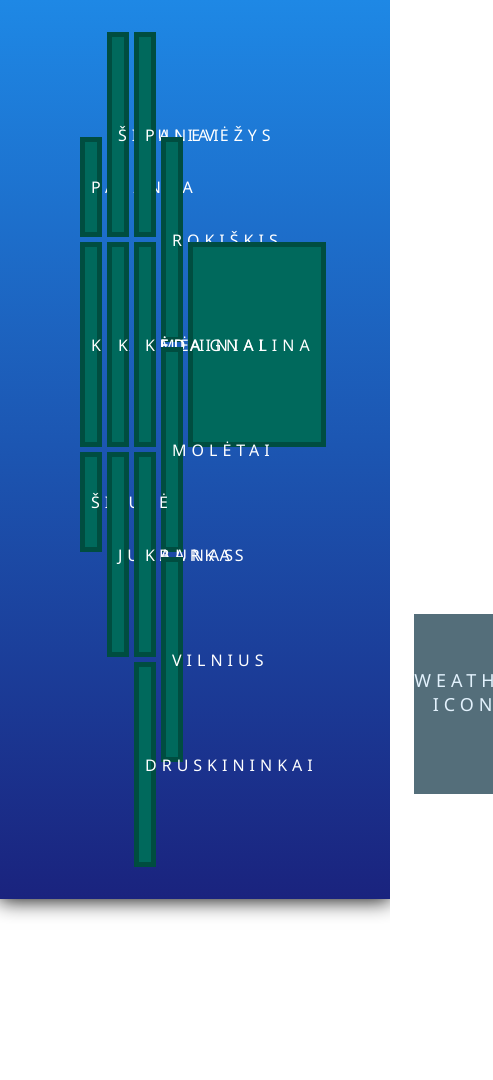
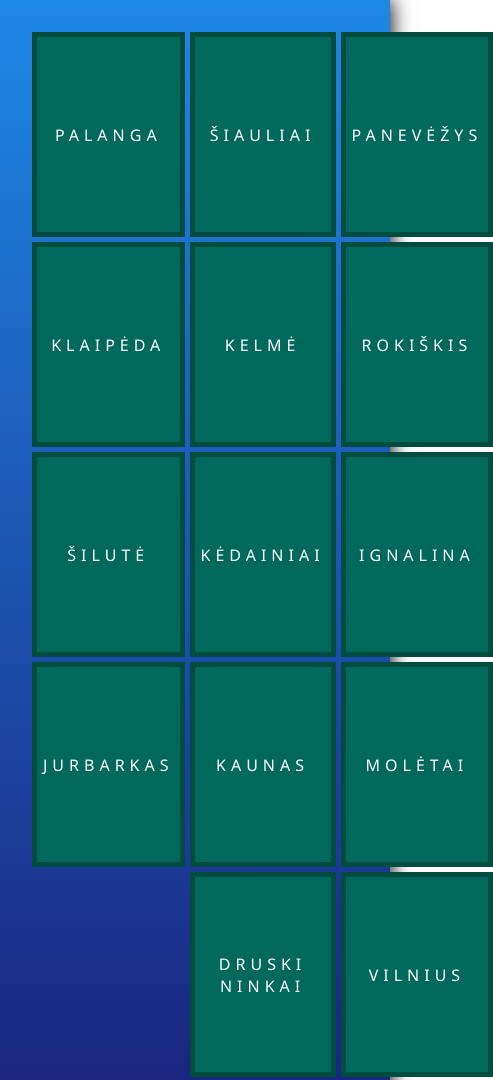
Before and after one commit to BenJanTutting/Hub, a plain HTML site: page pages/weather.html in a window 390 px wide. Shown: the top 1080 px of the page, 493 px wide, since content can reach past the window. Drawn offline with Linux system fonts and the light colour scheme.

Commit message:
implemented responsive design

```diff
--- a/pages/weather.html
+++ b/pages/weather.html
@@ -1,7 +1,7 @@
 <html>
     <head>
         <meta charset="utf-8">
-        <script src="../script\script.js"></script>
+        <script src="../script/weather script.js"></script>
 
         <link rel="stylesheet" href="../styles/weather-styles.css">
         <link rel="stylesheet" href="../styles/index-styles.css">
@@ -11,6 +11,7 @@
         <title>Weather</title>
     </head>
     <body>
+        <div class="background">
             <div class="content">
                 <button id="palanga" onclick="ShowWeatherModal(this.innerText)">
                     Palanga
@@ -52,8 +53,9 @@
                     Vilnius
                 </button>
                 <button id="druskininkai" onclick="ShowWeatherModal(this.innerText)">
-                Druskininkai
+                    Druski<wbr>ninkai
                 </button>
+            </div>
         </div>
 
         <div class="modal" id="singleCityWeatherModal">
@@ -71,7 +73,7 @@
         <footer>
             <div class="footerContainer">
                 <a href="https://openweathermap.org/api">
-                    Open Weather Map API
+                    Weather API
                 </a>
                 <a href="../index.html">
                     Home
--- a/styles/hidden-footer-styles.css
+++ b/styles/hidden-footer-styles.css
@@ -20,17 +20,21 @@ footer {
     display: grid;
     grid-template-columns: 1fr 1fr 1fr;
     gap: 5em;
-    margin-left: 4em;
-    margin-right: 4em;
-    margin-top: 140px;
-    transform: translate(0, -50%);
+    margin-left: 5em;
+    margin-right: 5em;
+    transform: translateY(-50%);
 }
 
 .footerContainer > a {
+    position: relative;
+    left: 50%;
+    transform: translateX(-50%);
+    margin-top: 280px;
     display: block;
-    padding-top: 3em;
-    padding-bottom: 3em;
     width: 100%;
+    padding-top: 50px;
+    padding-bottom: 50px;
+    max-width: 350px;
     background-color: #546E7A;
     font-family: 'Segoe UI', 'Open Sans', 'Helvetica Neue', sans-serif;
     text-transform: uppercase;
@@ -56,3 +60,31 @@ footer {
     width: default;
     text-decoration: none;
 }
+
+@media all and (max-width: 700px)
+{
+    .footerContainer {
+        margin-left: 3em;
+        margin-right: 3em;
+        gap: 3em;
+    }
+
+    .footerContainer > a {
+        padding-top: 80px;
+        padding-bottom: 80px;
+    }
+}
+
+@media all and (max-width: 570px)
+{
+    .footerContainer {
+        margin-left: 1em;
+        margin-right: 1em;
+        gap: 1em;
+    }
+
+    .footerContainer > a {
+        padding-top: 100px;
+        padding-bottom: 100px;
+    }
+}
--- a/styles/weather-styles.css
+++ b/styles/weather-styles.css
@@ -1,15 +1,21 @@
+.background {
+    background: linear-gradient(360deg, #1A237E 0%, #1E88E5 100%);
+    min-height: 100vh;
+    z-index: 2;
+    position: relative;
+    box-shadow: 0 0 20px 1px #050505;
+}
+
 .content {
-    background: linear-gradient(360deg, #1A237E 0%, #1E88E5 100%);
+    margin: auto;
     display: grid;
     gap: 5px;
     grid-template-columns: repeat(9, 1fr);
     grid-template-rows: repeat(8, 100px);
-    grid-auto-rows:minmax(auto, 200px);
-    position: relative;
+    grid-auto-rows:minmax(auto, auto);
     padding: 2em 5em;
     justify-items: stretch;
-    box-shadow: 0 0 20px 1px #050505;
-    z-index: 2;
+    max-width: 1300px;
 }
 
 .content > button {
@@ -35,78 +41,152 @@
 }
 
 .content > button:focus {
-    outline: dotted;
-    outline-width: 1px;
+    outline: none;
+    background-color: #004D40;
 }
 
 #palanga {
     grid-row: 2/3;
     grid-column: 1/3;
 }
-
 #siauliai {
     grid-row: 1/3;
     grid-column: 3/5;
 }
-
 #panevezys {
     grid-row: 1/3;
     grid-column: 5/7;
 }
-
 #rokiskis {
     grid-row: 2/4;
     grid-column: 7/9;
 }
-
 #ignalina {
     grid-row: 3/5;
     grid-column: 9/10;
 }
-
 #klaipeda {
     grid-row: 3/5;
     grid-column: 1/3;
 }
-
 #kelme {
     grid-row: 3/5;
     grid-column: 3/5;
 }
-
 #kedainiai {
     grid-row: 3/5;
     grid-column: 5/7;
 }
-
 #moletai {
     grid-row: 4/6;
     grid-column: 7/9;
 }
-
 #silute {
     grid-row: 5/6;
     grid-column: 1/3;
 }
-
 #jurbarkas {
     grid-row: 5/7;
     grid-column: 3/5;
 }
-
 #kaunas {
     grid-row: 5/7;
     grid-column: 5/7;
 }
-
 #vilnius {
     grid-row: 6/8;
     grid-column: 7/9;
 }
-
 #druskininkai {
     grid-row: 7/9;
     grid-column: 5/7;
+}
+
+@media all and (max-width: 930px)
+{
+    .content {
+        grid-template-columns: repeat(8, 1fr);
+    }
+    #ignalina {
+        grid-row: 4/5;
+        grid-column: 7/9;
+    }
+    #moletai {
+        grid-row: 5/6;
+    }
+}
+
+@media all and (max-width: 760px)
+{
+    .content{
+        padding: 2em;
+    }
+}
+
+@media all and (max-width: 660px)
+{
+    .content {
+        grid-template-columns: repeat(3, 1fr);
+        grid-template-rows: repeat(10, 100px);
+        padding: 2em;
+    }
+
+    #palanga {
+        grid-row: 1/3;
+        grid-column: 1/2;
+    }
+    #siauliai {
+        grid-row: 1/3;
+        grid-column: 2/3;
+    }
+    #panevezys {
+        grid-row: 1/3;
+        grid-column: 3/4;
+    }
+    #rokiskis {
+        grid-row: 3/5;
+        grid-column: 3/4;
+    }
+    #ignalina {
+        grid-row: 5/7;
+        grid-column: 3/4;
+    }
+    #klaipeda {
+        grid-row: 3/5;
+        grid-column: 1/2;
+    }
+    #kelme {
+        grid-row: 3/5;
+        grid-column: 2/3;
+    }
+    #kedainiai {
+        grid-row: 5/7;
+        grid-column: 2/3;
+    }
+    #moletai {
+        grid-row: 7/9;
+        grid-column: 3/4;
+    }
+    #silute {
+        grid-row: 5/7;
+        grid-column: 1/2;
+    }
+    #jurbarkas {
+        grid-row: 7/9;
+        grid-column: 1/2;
+    }
+    #kaunas {
+        grid-row: 7/9;
+        grid-column: 2/3;
+    }
+    #vilnius {
+        grid-row: 9/11;
+        grid-column: 3/4;
+    }
+    #druskininkai {
+        grid-row: 9/11;
+        grid-column: 2/3;
+    }
 }
 
 .modal {
```
Lines whose indentation alone changed are shown as unchanged.
